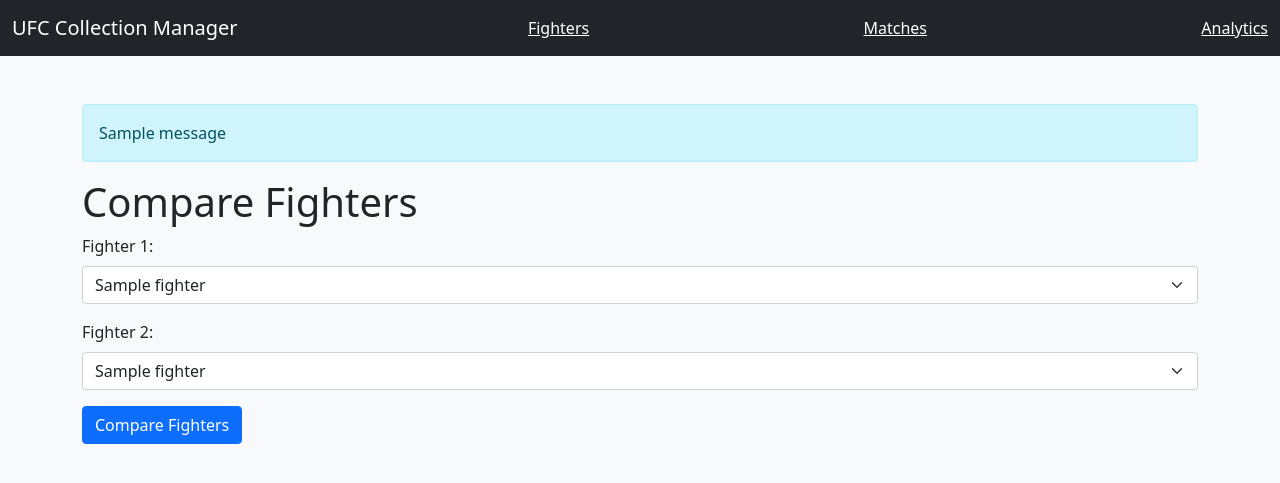
After one commit to Christian-Chapajong/collection_manager, a Flask app: page /fighter_comparison in a window 1280 px wide. The commit adds this page. Shown: the top 483 px of the page. Run offline with Flask 3, Linux system fonts and the light colour scheme; tables that the repository leaves empty hold one stand-in row (values such as "Sample post"); one stand-in notice (Sample message) is shown.

Commit message:
Adding fighter comparison and analytics

```diff
--- a/main/routes.py
+++ b/main/routes.py
@@ -8,6 +8,11 @@
 from sqlalchemy import or_
 from datetime import datetime, date
 from sqlalchemy.orm import aliased
+import matplotlib.pyplot as plt
+from io import BytesIO
+import base64
+import numpy as np
+from math import pi
 
 # ===========================
 # ======== Fighters =========
@@ -282,6 +287,85 @@
 # ===========================
 # ======= Analytics =========
 # ===========================
-@main.route("/analytics")
+@main.route("/fighter_comparison", methods=["GET"])
+def fighter_comparison():
+    fighters = Fighter.query.all()
+    return render_template("fighter_comparison.html", fighters=fighters)
+
+@main.route('/analytics')
 def analytics():
-    ...
+    # Get the selected fighter IDs from the query string
+    fighter_1_id = request.args.get('fighter_1_id', type=int)
+    fighter_2_id = request.args.get('fighter_2_id', type=int)
+
+    # Retrieve fighter data based on selected fighter IDs
+    fighter_1 = Fighter.query.get(fighter_1_id)
+    fighter_2 = Fighter.query.get(fighter_2_id)
+
+    if not fighter_1 or not fighter_2:
+        flash("Invalid fighter(s) selected", "error")
+        return redirect(url_for('main.index'))
+
+    # Group 1: Wins, Losses, Draws
+    wdl_stats = ["wins", "losses", "draws"]
+    fighter_1_wdl = [getattr(fighter_1, stat) for stat in wdl_stats]
+    fighter_2_wdl = [getattr(fighter_2, stat) for stat in wdl_stats]
+
+    # Group 2: Height, Weight, Reach
+    hw_reach_stats = ["height_cm", "weight_kg", "reach_cm"]
+    fighter_1_hw_reach = [getattr(fighter_1, stat) for stat in hw_reach_stats]
+    fighter_2_hw_reach = [getattr(fighter_2, stat) for stat in hw_reach_stats]
+
+    # Group 3: Remaining Stats
+    remaining_stats = [
+        "significant_strikes_landed_per_minute", "significant_striking_accuracy",
+        "significant_strikes_absorbed_per_minute", "significant_strike_defence",
+        "average_takedowns_landed_per_15_minutes", "takedown_accuracy",
+        "takedown_defense", "average_submissions_attempted_per_15_minutes"
+    ]
+    fighter_1_remaining = [getattr(fighter_1, stat) for stat in remaining_stats]
+    fighter_2_remaining = [getattr(fighter_2, stat) for stat in remaining_stats]
+
+    # Labels
+    wdl_labels = ["Wins", "Losses", "Draws"]
+    hw_reach_labels = ["Height (cm)", "Weight (kg)", "Reach (cm)"]
+    remaining_labels = [
+        "Strikes per Minute", "Striking Accuracy", "Strikes Absorbed per Minute",
+        "Strike Defence", "Takedowns per 15 Min", "Takedown Accuracy", "Takedown Defense",
+        "Submissions per 15 Min"
+    ]
+
+    # Function to create bar chart and return base64 encoded image
+    def create_bar_chart(labels, fighter_1_stats, fighter_2_stats, title):
+        fig, ax = plt.subplots(figsize=(10, 6))
+        bar_width = 0.35
+        index = np.arange(len(labels))
+
+        bars1 = ax.bar(index, fighter_1_stats, bar_width, label=fighter_1.name)
+        bars2 = ax.bar(index + bar_width, fighter_2_stats, bar_width, label=fighter_2.name)
+
+        ax.set_xlabel('Statistics')
+        ax.set_ylabel('Values')
+        ax.set_title(title)
+        ax.set_xticks(index + bar_width / 2)
+        ax.set_xticklabels(labels, rotation=45, ha='right')
+        ax.legend()
+
+        # Save the plot as a PNG image
+        img = BytesIO()
+        plt.tight_layout()
+        plt.savefig(img, format='png')
+        img.seek(0)
+        return base64.b64encode(img.getvalue()).decode('utf8')
+
+    # Generate charts for each group
+    wdl_chart_data = create_bar_chart(wdl_labels, fighter_1_wdl, fighter_2_wdl, 'W/D/L Comparison')
+    hw_reach_chart_data = create_bar_chart(hw_reach_labels, fighter_1_hw_reach, fighter_2_hw_reach, 'Height/Weight/Reach Comparison')
+    remaining_stats_chart_data = create_bar_chart(remaining_labels, fighter_1_remaining, fighter_2_remaining, 'Remaining Stats Comparison')
+
+    return render_template('analytics.html',
+                           fighter_1=fighter_1,
+                           fighter_2=fighter_2,
+                           wdl_chart_data=wdl_chart_data,
+                           hw_reach_chart_data=hw_reach_chart_data,
+                           remaining_stats_chart_data=remaining_stats_chart_data)
--- a/main/templates/base.html
+++ b/main/templates/base.html
@@ -16,7 +16,7 @@
           <a class="navbar-brand" href="#">UFC Collection Manager</a>
           <a class="navbar-link text-white" href="{{ url_for('main.fighters') }}">Fighters</a>
           <a class="navbar-link text-white" href="{{ url_for('main.matches') }}">Matches</a>
-          <a class="navbar-link text-white" href="{{ url_for('main.analytics') }}">Analytics</a>
+          <a class="navbar-link text-white" href="{{ url_for('main.fighter_comparison') }}">Analytics</a>
         </div>
       </nav>
 
--- /dev/null
+++ b/main/templates/fighter_comparison.html
@@ -0,0 +1,59 @@
+{% extends "base.html" %}
+
+{% block title %}Compare Fighters{% endblock %}
+
+{% block content %}
+    <!-- Display flash messages, if any -->
+    {% with messages = get_flashed_messages() %}
+        {% if messages %}
+            <div class="alert alert-info">{{ messages[0] }}</div>
+        {% endif %}
+    {% endwith %}
+
+    <h1>Compare Fighters</h1>
+
+    <div class="row">
+        <form id="comparison-form">
+            <div class="mb-3">
+                <label class="form-label">Fighter 1:</label>
+                <select name="fighter_1_id" id="fighter_1_id" class="form-select" required>
+                    {% for f in fighters %}
+                        <option value="{{ f.id }}">{{ f.name }}</option>
+                    {% endfor %}
+                </select>
+            </div>
+
+            <div class="mb-3">
+                <label class="form-label">Fighter 2:</label>
+                <select name="fighter_2_id" id="fighter_2_id" class="form-select" required>
+                    {% for f in fighters %}
+                        <option value="{{ f.id }}">{{ f.name }}</option>
+                    {% endfor %}
+                </select>
+            </div>
+
+            <a href="#" id="compare-link" class="btn btn-primary">Compare Fighters</a>
+        </form>
+    </div>
+
+    <script>
+        // Get references to the form and the link
+        const form = document.getElementById('comparison-form');
+        const compareLink = document.getElementById('compare-link');
+
+        // Update the compare link when form changes
+        form.addEventListener('change', function() {
+            const fighter1Id = document.getElementById('fighter_1_id').value;
+            const fighter2Id = document.getElementById('fighter_2_id').value;
+
+            if (fighter1Id && fighter2Id) {
+                // Update the href attribute of the link with selected fighter ids
+                compareLink.href = `/analytics?fighter_1_id=${fighter1Id}&fighter_2_id=${fighter2Id}`;
+            } else {
+                // Ensure the link is not clickable if the form is incomplete
+                compareLink.href = '#';
+            }
+        });
+    </script>
+
+{% endblock %}
--- a/requirements.txt
+++ b/requirements.txt
@@ -7,3 +7,4 @@
 marshmallow
 marshmallow-sqlalchemy
 requests
+matplotlib
```
Also changed, not shown: main/templates/analytics.html (added, +48 -0 lines).
